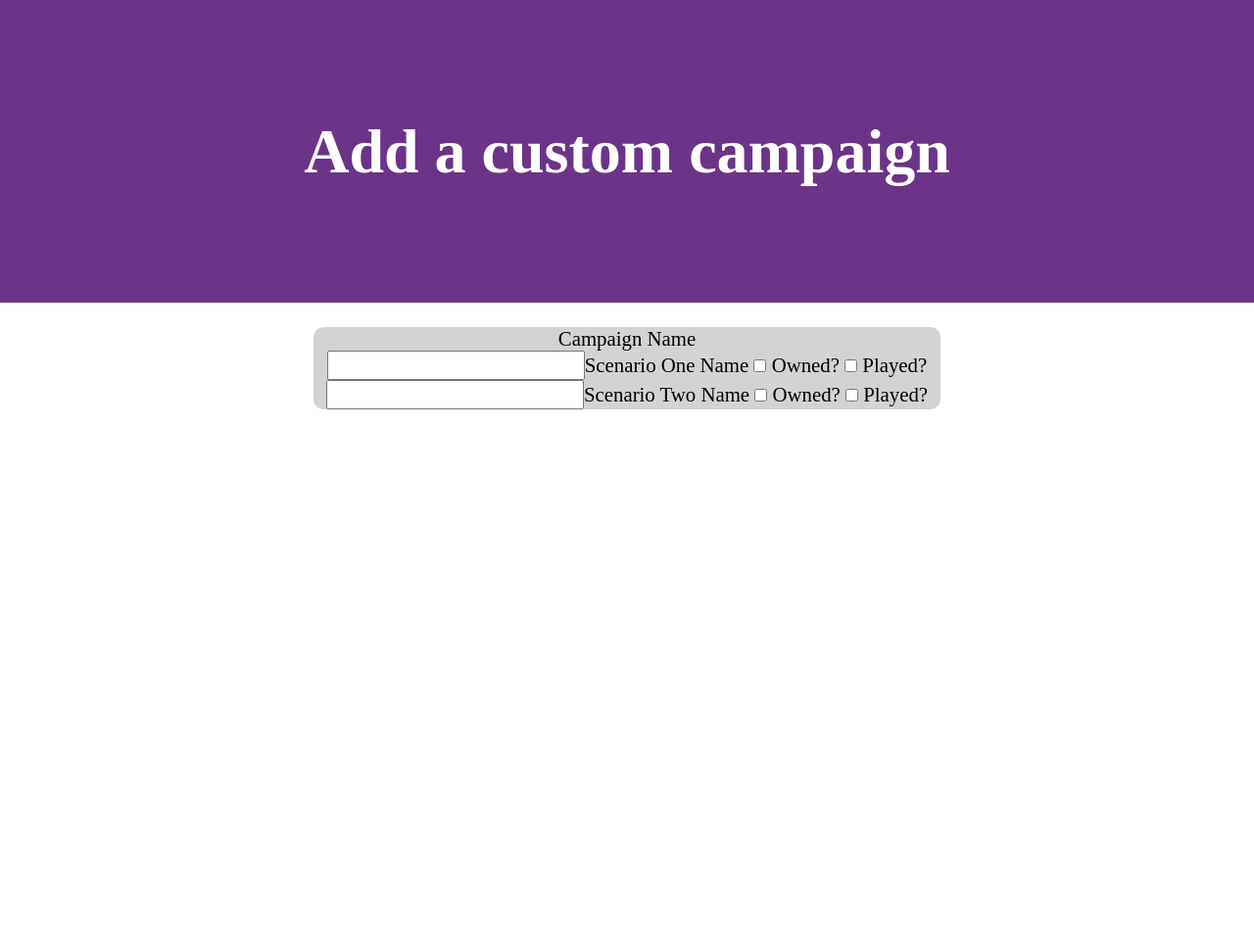
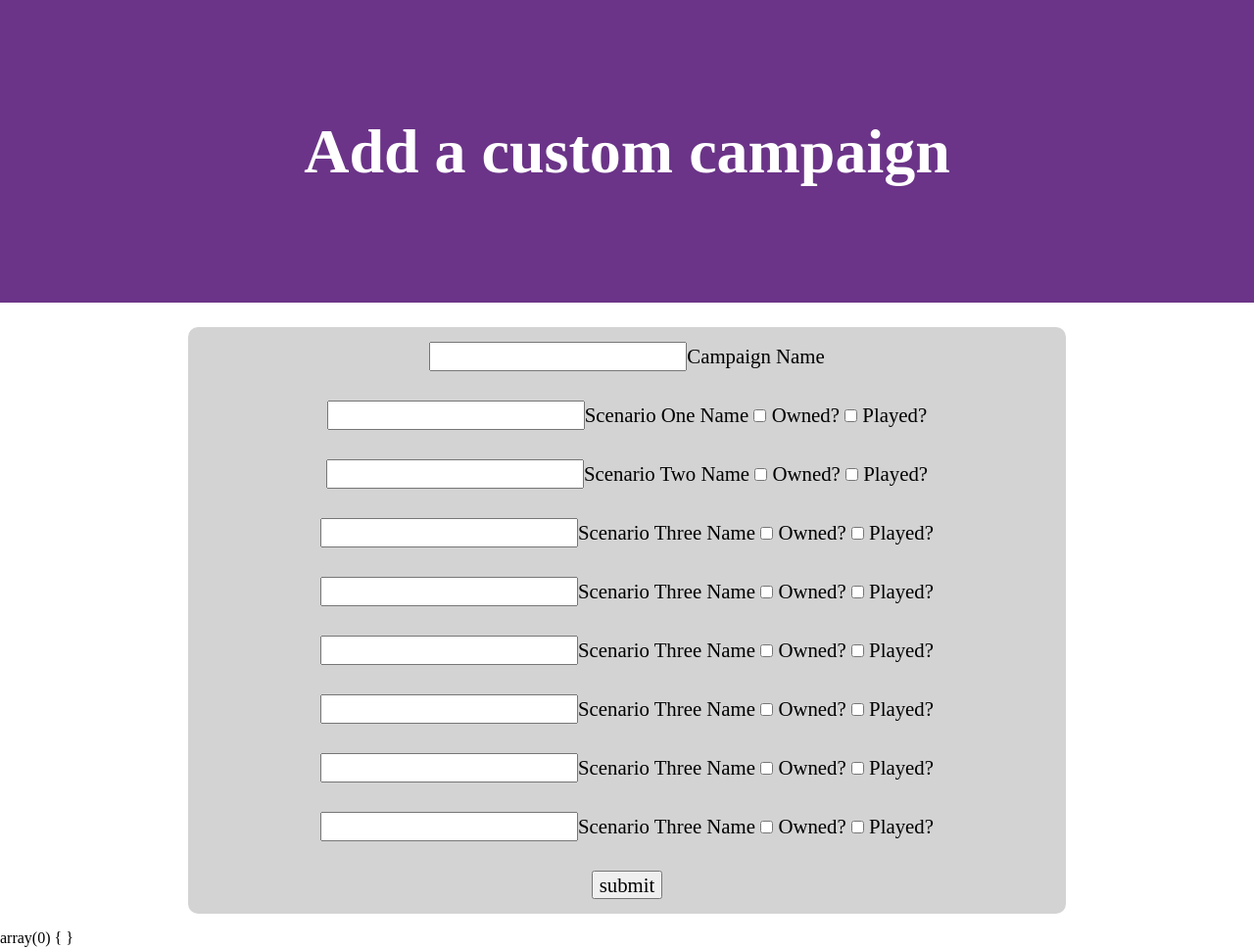
Before and after one commit to HarryCusworth/arhkham_horror_collector_project, a PHP site: page /collection_campaign.php in a window 1280 px wide. Shown: the whole page at 98% size. Before the commit the page ends 418 px from the top, so only its background shows below. Run offline with PHP 8.4, Linux system fonts and the light colour scheme; some libraries are stand-ins or nearby versions.

Commit message:
added pdo for form submit - doesnt work

```diff
--- a/collection_campaign.php
+++ b/collection_campaign.php
@@ -14,29 +14,106 @@
 
 
 <form class="form" method="post" action="collection_campaign.php">
-    <div class="formItem"
+    <div class="formItem">
     <input type="text" name="campaignName" id="campaignName"<label for="campaignName">Campaign Name</label>
     </div>
 
     <div class="formItem">
     <input type="text" name="scenario1Name" id="scenario1Name"<label for="scenario1Name">Scenario One Name</label>
-    <input type="checkbox" id="scenario1Owned" name="scenario1Owned" value="owned">
+    <input type="checkbox" id="scenario1Owned" name="scenario1Owned" value="1">
     <label for="scenario1Owned"> Owned?</label>
-        <input type="checkbox" id="scenario1played" name="scenario1played" value="played">
-        <label for="scenario1played"> Played?</label><br>
+        <input type="checkbox" id="scenario1played" name="scenario1played" value="1">
+        <label for="scenario1played"> Played?</label>
     </div>
 
 
     <div class="formItem">
         <input type="text" name="scenario2Name" id="scenario2Name"<label for="scenario2Name">Scenario Two Name</label>
-        <input type="checkbox" id="scenario2Owned" name="scenario2Owned" value="owned">
+        <input type="checkbox" id="scenario2Owned" name="scenario2Owned" value="1">
         <label for="scenario2Owned"> Owned?</label>
-        <input type="checkbox" id="scenario2played" name="scenario2played" value="played">
-        <label for="scenario2played"> Played?</label><br>
+        <input type="checkbox" id="scenario2played" name="scenario2played" value="1">
+        <label for="scenario2played"> Played?</label>
     </div>
+
+    <div class="formItem">
+        <input type="text" name="scenario3Name" id="scenario3Name"<label for="scenario3Name">Scenario Three Name</label>
+        <input type="checkbox" id="scenario3Owned" name="scenario3Owned" value="1">
+        <label for="scenario3Owned"> Owned?</label>
+        <input type="checkbox" id="scenario3played" name="scenario3played" value="1">
+        <label for="scenario3played"> Played?</label>
+    </div>
+
+    <div class="formItem">
+        <input type="text" name="scenario4Name" id="scenario4Name"<label for="scenario4Name">Scenario Three Name</label>
+        <input type="checkbox" id="scenario4Owned" name="scenario4Owned" value="1">
+        <label for="scenario4Owned"> Owned?</label>
+        <input type="checkbox" id="scenario4played" name="scenario4played" value="1">
+        <label for="scenario4played"> Played?</label>
+    </div>
+
+    <div class="formItem">
+        <input type="text" name="scenario5Name" id="scenario5Name"<label for="scenario5Name">Scenario Three Name</label>
+        <input type="checkbox" id="scenario5Owned" name="scenario5Owned" value="1">
+        <label for="scenario5Owned"> Owned?</label>
+        <input type="checkbox" id="scenario5played" name="scenario5played" value="1">
+        <label for="scenario5played"> Played?</label>
+    </div>
+
+    <div class="formItem">
+        <input type="text" name="scenario6Name" id="scenario6Name"<label for="scenario6Name">Scenario Three Name</label>
+        <input type="checkbox" id="scenario6Owned" name="scenario6Owned" value="1">
+        <label for="scenario6Owned"> Owned?</label>
+        <input type="checkbox" id="scenario6played" name="scenario6played" value="1">
+        <label for="scenario6played"> Played?</label>
+    </div>
+
+    <div class="formItem">
+        <input type="text" name="scenario7Name" id="scenario7Name"<label for="scenario7Name">Scenario Three Name</label>
+        <input type="checkbox" id="scenario7Owned" name="scenario7Owned" value="1">
+        <label for="scenario7Owned"> Owned?</label>
+        <input type="checkbox" id="scenario7played" name="scenario7played" value="1">
+        <label for="scenario7played"> Played?</label>
+    </div>
+
+    <div class="formItem">
+        <input type="text" name="scenario8Name" id="scenario8Name"<label for="scenario8Name">Scenario Three Name</label>
+        <input type="checkbox" id="scenario8Owned" name="scenario8Owned" value="1">
+        <label for="scenario8Owned"> Owned?</label>
+        <input type="checkbox" id="scenario8played" name="scenario8played" value="1">
+        <label for="scenario8played"> Played?</label>
+    </div>
+    <div class="formItem"><input type="submit" value="submit">
+    </div>
+
+
+</form>
+<?php
 
 
 
 
-</form>
-<?php
+
+echo var_dump($_POST);
+
+if (isset($_POST['scenario1Name'])) {
+    $db = new PDO('mysql:host=db; dbname=arkham_lcg_scenarios', 'root', 'password');
+    $insert= "INSERT INTO scenarios (`name`, `cyle`, `position`, `owned`, `completed`, `product`) VALUES(:name,:cycle,:position,:owned,:completed,:product);";
+
+    $stmt = $db->prepare($insert);
+
+
+    $name = $_POST['scenario1Name'];
+    $cycle = $_POST['campaignName'];
+    $position = 1;
+    if (!isset($_POST['scenario1Owned'])) {$owned = null;} ;
+    if (!isset($_POST['scenario1played'])) {$completed = null;} ;
+    $product = "custom";
+    $stmt->bindParam(':name',$name);
+    $stmt->bindParam(':cycle',$cycle);
+    $stmt->bindParam(':posistion',$position);
+    $stmt->bindParam(':owned',$owned);
+    $stmt->bindParam(':completed',$completed);
+    $stmt->bindParam(':product',$product);
+    $stmt->execute();
+    echo "<a href= collection_main.php>Go back to see you campaign</a>";
+}
--- a/collection_main.php
+++ b/collection_main.php
@@ -9,9 +9,9 @@
 
 <body>
 <header class="banner">
-    <h1 class="mainHeading"> Arkham Campaign Manager</h1>
+    <h1> Arkham Campaign Manager</h1>
     <div class="navBar">
-        <a href="collection_campaign.php" class="addButton">Add a Custom Campaign</a>
+        <div class="addButton"><a href="collection_campaign.php" >Add a Custom Campaign</a></div>
     </div>
 </header>
 
@@ -77,7 +77,7 @@ function getScenarioNames($cycleArray)
 $cycleArray = getCampaignNames();
 getScenarioNames($cycleArray);
 ?>
-<a href="collection_campaign.php" class="addButton">Add a Custom Campaign</a>
+
 </body>
 
 </html>
--- a/form_stylesheet.css
+++ b/form_stylesheet.css
@@ -2,13 +2,17 @@
     display:flex;
     align-items: center;
     flex-direction: column;
+    justify-content: center;
     background-color: #D3D3D3;
     border: 2px;
     border-radius: 10px;
-    margin-left: 25%;
-    margin-right: 25%;
+    margin-left: 15%;
+    margin-right: 15%;
 }
 
 .formItem{
+    margin:15px;
     font-size: 1.3rem;
+    word-break: break-all;
+
 }
```
Also changed, not shown: main_stylesheet.css (+14 -20 lines).
